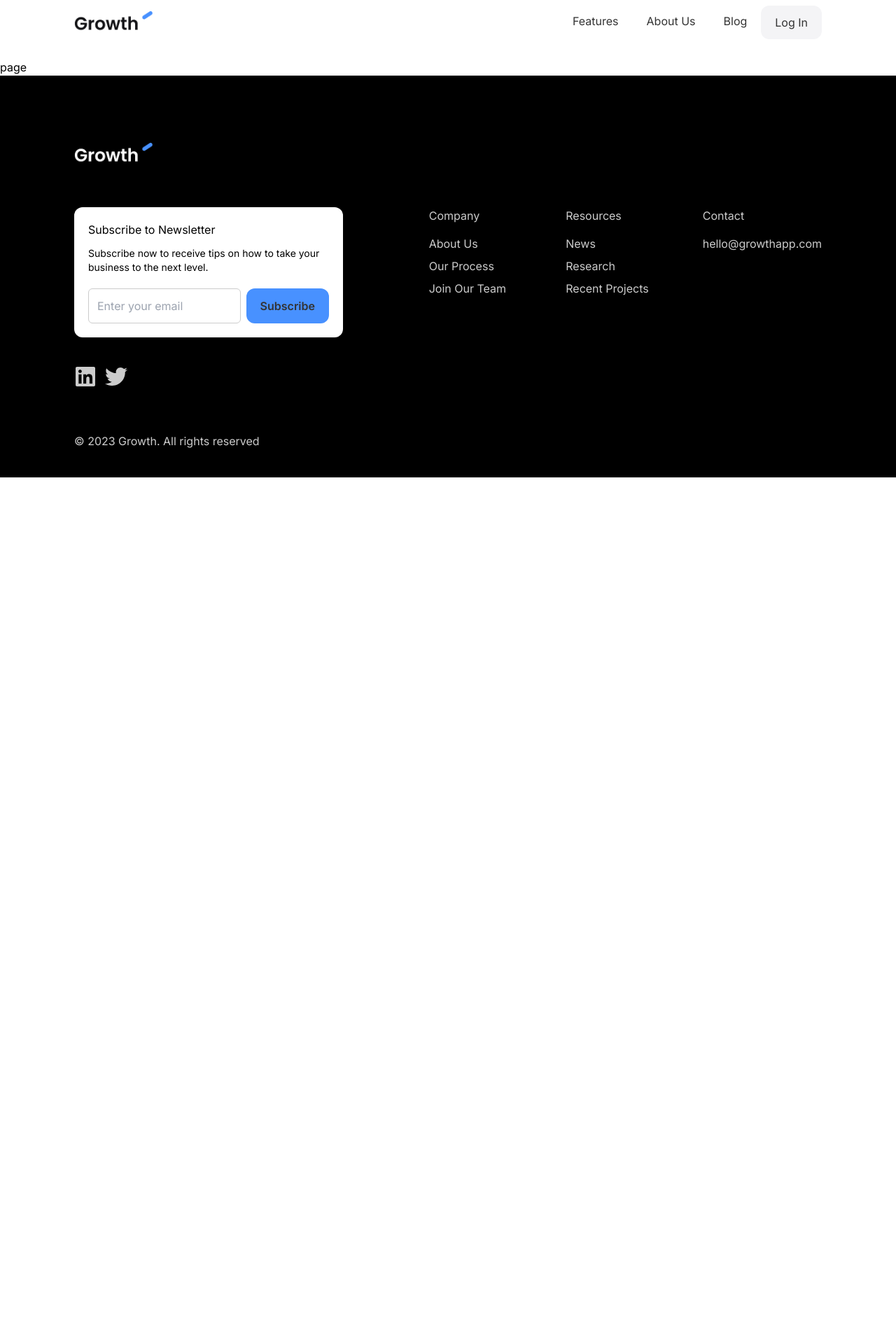
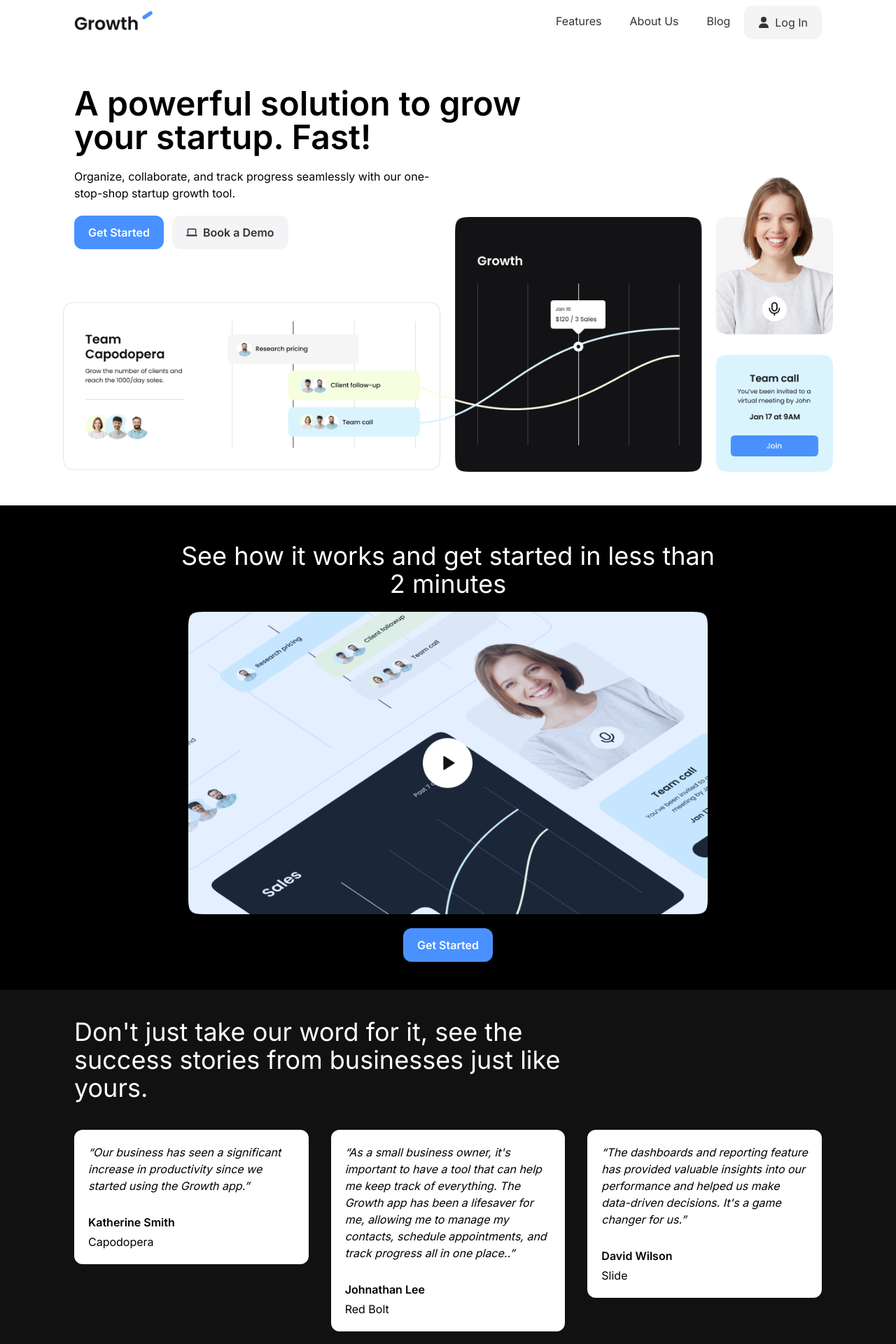
Before and after one commit to RomainLefranc/Growth, a Next.js app: page / in a window 1280 px wide. Shown: the part 20-1940 px from the top of the page at 70% size. Before the commit the page ends 800 px from the top, so only its background shows below. Built offline with nearby package versions, Linux system fonts and the light colour scheme.

Commit message:
added hero / video / testimonials sections

```diff
--- a/app/globals.css
+++ b/app/globals.css
@@ -1,5 +1,4 @@
-@import url("https://fonts.googleapis.com/css2family=Poppins:wght@300;400;600;700&display=swap");
-
+@import url("https://fonts.googleapis.com/css2family=Poppins:ital,wght@0,300;0,400;0,600;0,700;1,400&display=swap");
 @tailwind base;
 @tailwind components;
 @tailwind utilities;
--- a/app/page.tsx
+++ b/app/page.tsx
@@ -1,3 +1,13 @@
+import Hero from "@/components/Hero";
+import Testimonials from "@/components/Testimonials";
+import Video from "@/components/Video";
+
 export default function Home() {
-  return <div>page</div>;
+  return (
+    <>
+      <Hero />
+      <Video />
+      <Testimonials />
+    </>
+  );
 }
--- a/components/Header.tsx
+++ b/components/Header.tsx
@@ -1,3 +1,5 @@
+import { faUser } from "@fortawesome/free-solid-svg-icons";
+import { FontAwesomeIcon } from "@fortawesome/react-fontawesome";
 import Image from "next/image";
 import Link from "next/link";
 import React from "react";
@@ -38,18 +40,17 @@ function Header() {
             </li>
             <li>
               <Link
-                className=" flex cursor-pointer rounded-xl border-none bg-light px-5 py-3 text-center text-[#333] duration-500 hover:opacity-80"
+                className=" flex cursor-pointer flex-nowrap items-center gap-2 rounded-xl border-none bg-light px-5 py-3 text-center text-[#333] duration-500 hover:opacity-80"
                 href="#"
               >
-                Log In
+                <FontAwesomeIcon icon={faUser} className="h-4 w-4" /> Log In
               </Link>
             </li>
           </ul>
         </div>
-        <button className="z-50 p-[10px] sm:hidden">
-          <div className="my-1 h-1 w-8 rounded bg-[#333]"></div>
-          <div className="my-1 h-1 w-8 rounded bg-[#333]"></div>
-          <div className="my-1 h-1 w-8 rounded bg-[#333]"></div>
+        <button className="z-50 flex h-12 w-12 flex-col flex-nowrap items-center justify-center gap-1 rounded-xl bg-light p-[10px] sm:hidden">
+          <div className=" h-1 w-6 rounded bg-[#333]"></div>
+          <div className=" h-1 w-6 rounded bg-[#333]"></div>
         </button>
         <div className="fixed right-[-300px] top-0 z-30 h-full w-64 shadow transition-all duration-300 ease-in-out">
           <ul className="flex">
@@ -63,9 +64,12 @@ function Header() {
               <Link href="#">Blog</Link>
             </li>
             <li>
-              <a className="btn" href="#">
-                Log In
-              </a>
+              <Link
+                className=" flex cursor-pointer flex-nowrap items-center gap-2 rounded-xl border-none bg-light px-5 py-3 text-center text-[#333] duration-500 hover:opacity-80"
+                href="#"
+              >
+                <FontAwesomeIcon icon={faUser} className="h-4 w-4" /> Log In
+              </Link>
             </li>
           </ul>
         </div>
--- /dev/null
+++ b/components/Hero.tsx
@@ -0,0 +1,39 @@
+import { faLaptop } from "@fortawesome/free-solid-svg-icons/faLaptop";
+import { FontAwesomeIcon } from "@fortawesome/react-fontawesome";
+import Link from "next/link";
+import React from "react";
+
+function Hero() {
+  return (
+    <section className="mb-12">
+      <div className="mx-auto h-[720px] max-w-[1100px] bg-hero-mobile bg-size-hero-mobile bg-bottom bg-no-repeat px-4 md:h-[450px] md:bg-hero md:bg-contain md:bg-center-bottom lg:h-[550px]">
+        <div className="text-center lg:w-[70%] lg:text-left">
+          <h1 className=" mb-5 mt-10 text-3xl font-semibold leading-[1.2] sm:text-4xl lg:text-5xl ">
+            A powerful solution to grow your startup. Fast!
+          </h1>
+          <p className=" mb-5 text-center md:w-[70%] md:text-left">
+            Organize, collaborate, and track progress seamlessly with our
+            one-stop-shop startup growth tool.
+          </p>
+          <div className="flex flex-col gap-3 md:flex-row">
+            <Link
+              href="#"
+              className="rounded-xl bg-primary px-5 py-3 text-center font-semibold text-white duration-500 hover:opacity-80 "
+            >
+              Get Started
+            </Link>
+            <Link
+              href="#"
+              className=" flex flex-nowrap items-center justify-center gap-2 rounded-xl bg-light px-5 py-3 text-center font-semibold text-[#333] duration-500 hover:opacity-80 "
+            >
+              <FontAwesomeIcon icon={faLaptop} className="h-4 w-4" /> Book a
+              Demo
+            </Link>
+          </div>
+        </div>
+      </div>
+    </section>
+  );
+}
+
+export default Hero;
--- /dev/null
+++ b/components/Testimonials.tsx
@@ -0,0 +1,48 @@
+import React from "react";
+
+function Testimonials() {
+  return (
+    <section className="bg-dark py-10 text-white">
+      <div className="mx-auto max-w-[1100px] px-4">
+        <h3 className=" mb-10 max-w-full text-center text-3xl leading-[1.4] sm:text-left sm:text-4xl md:w-[700px]">
+          Don&apos;t just take our word for it, see the success stories from
+          businesses just like yours.
+        </h3>
+        <div className="flex flex-col items-start gap-8 text-black sm:flex-row">
+          <div className="w-full rounded-xl bg-white p-5">
+            <p className="mb-7 italic">
+              “Our business has seen a significant increase in productivity
+              since we started using the Growth app.”
+            </p>
+
+            <p className="mb-1 font-semibold">Katherine Smith</p>
+            <p>Capodopera</p>
+          </div>
+          <div className="w-full rounded-xl bg-white p-5">
+            <p className="mb-7 italic">
+              “As a small business owner, it&apos;s important to have a tool
+              that can help me keep track of everything. The Growth app has been
+              a lifesaver for me, allowing me to manage my contacts, schedule
+              appointments, and track progress all in one place..”
+            </p>
+
+            <p className="mb-1 font-semibold">Johnathan Lee</p>
+            <p>Red Bolt</p>
+          </div>
+          <div className="w-full rounded-xl bg-white p-5">
+            <p className="mb-7 italic">
+              “The dashboards and reporting feature has provided valuable
+              insights into our performance and helped us make data-driven
+              decisions. It&apos;s a game changer for us.”
+            </p>
+
+            <p className="mb-1 font-semibold">David Wilson</p>
+            <p>Slide</p>
+          </div>
+        </div>
+      </div>
+    </section>
+  );
+}
+
+export default Testimonials;
--- /dev/null
+++ b/components/Video.tsx
@@ -0,0 +1,34 @@
+import React from "react";
+import Image from "next/image";
+import Link from "next/link";
+
+function Video() {
+  return (
+    <section className=" bg-black pb-10 pt-3 text-white">
+      <div className="mx-auto max-w-[800px] px-4">
+        <h2 className="mb-5 mt-10 text-center text-3xl leading-[1.4] sm:text-4xl">
+          See how it works and get started in less than 2 minutes
+        </h2>
+        <div className=" flex flex-col items-center">
+          <Link href="/" className="relative mb-5 block aspect-video  w-full">
+            <Image
+              src="/video-preview.png"
+              alt="logo"
+              fill
+              objectFit="contain"
+            />
+          </Link>
+
+          <Link
+            href="#"
+            className="rounded-xl bg-primary px-5 py-3 text-center font-semibold text-white duration-500 hover:opacity-80 "
+          >
+            Get Started
+          </Link>
+        </div>
+      </div>
+    </section>
+  );
+}
+
+export default Video;
--- a/tailwind.config.ts
+++ b/tailwind.config.ts
@@ -19,6 +19,16 @@ const config: Config = {
       gridTemplateColumns: {
         footer: "3fr 1fr 1fr 1fr",
       },
+      backgroundImage: {
+        hero: "url('/hero-bg.png')",
+        "hero-mobile": "url('/hero-bg-mobile.png')",
+      },
+      backgroundPosition: {
+        "center-bottom": "center bottom",
+      },
+      backgroundSize: {
+        "size-hero-mobile": "350px 400px",
+      },
     },
   },
   plugins: [],
```
